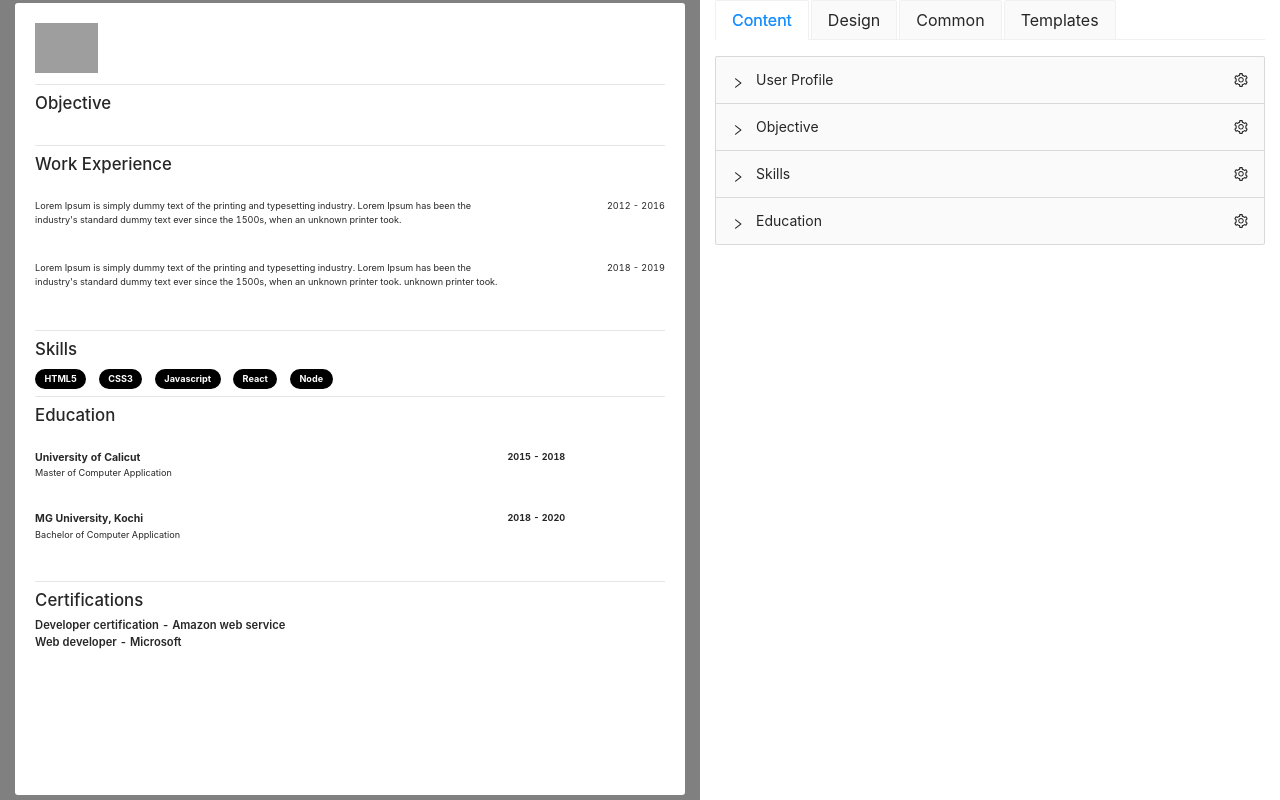
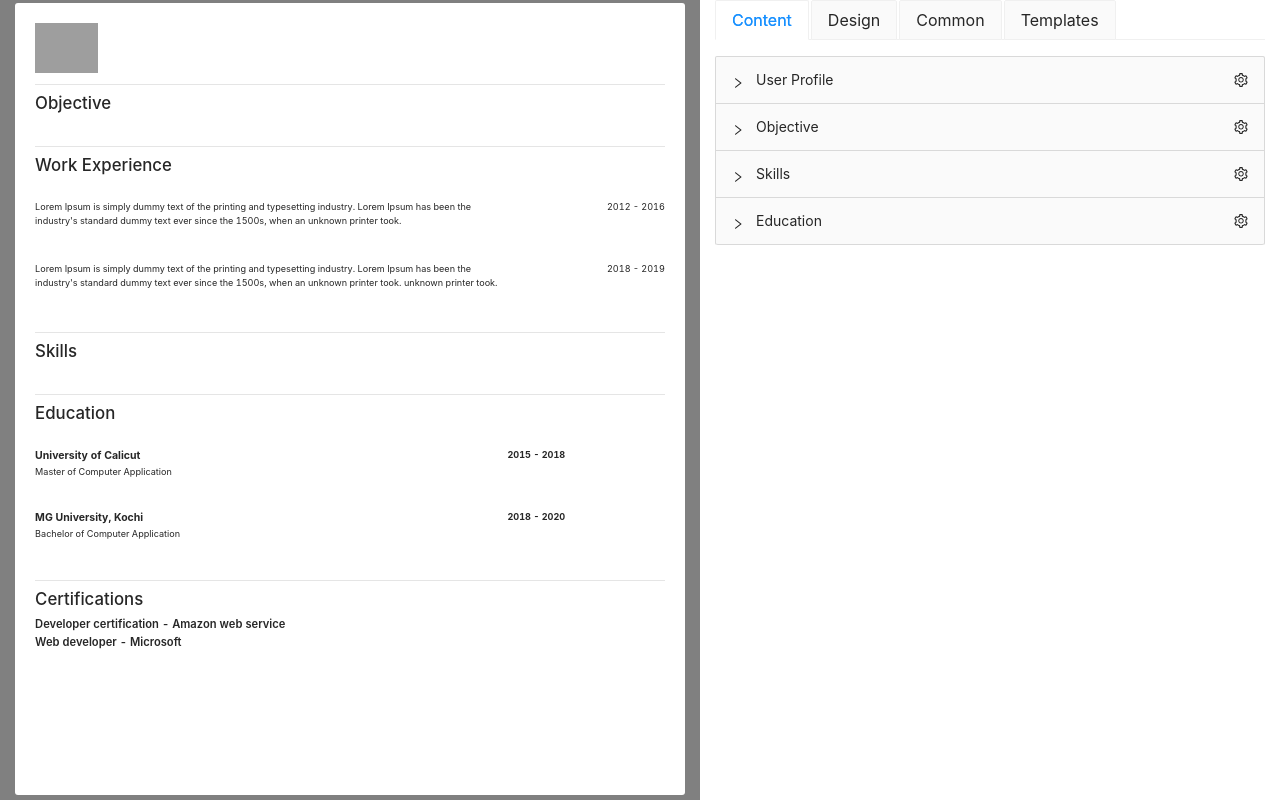
Before and after one commit to rasheequec/Resume-Builder, a React (Create React App) app: page / in a window 1280 px wide. Built offline with nearby package versions, Linux system fonts and the light colour scheme; grey boxes are pictures that could not be loaded.

Commit message:
added dynamic skills

```diff
--- a/src/components/settings/content/skills.js
+++ b/src/components/settings/content/skills.js
@@ -4,8 +4,8 @@ import { DeleteOutlined, PlusOutlined } from '@ant-design/icons';
 
 
 
-const Skills = () => {
-
+const Skills = (props) => {
+  const { data, updateData } = props;
   const [skills, setSkills] = useState([{id:1, skill:""}])
   const addField = () => {
     setSkills([...skills, {id: Math.random(), skill:""}])
@@ -13,17 +13,27 @@ const Skills = () => {
   const deleteField = id => {
     let newSkills = skills.filter(data => data.id != id)
     setSkills(newSkills)
+    let skillArray = []
+    newSkills.forEach(item => {
+      skillArray.push(item.skill)
+    })
+    let newData = {...data, skills: skillArray}
+    updateData(newData)
   }
   const changeHandle = e => {
-    setSkills(
-      skills.map((item) => {
-        if (item.id == e.target.name) {
-          item.skill = e.target.value;
-        }
-        return item
-      })
-    );
-    console.log(skills)
+    let newSkills = skills.map((item) => {
+      if (item.id == e.target.name) {
+        item.skill = e.target.value;
+      }
+      return item
+    });
+    setSkills(newSkills)
+    let skillArray = []
+    newSkills.forEach(item => {
+      skillArray.push(item.skill)
+    })
+    let newData = {...data, skills: skillArray}
+    updateData(newData)
   }
   return (
     <Form name="dynamic_form_item">
--- a/src/components/template/basic/index.js
+++ b/src/components/template/basic/index.js
@@ -2,6 +2,7 @@ import React from 'react'
 import './index.css'
 import ProfileSection from './profileSection'
 import ObjectiveSection from './objectiveSection'
+import SkillSection from './skillSection'
 
 const BasicTemplate = (props) => {
   const { photo, name, title, address1, address2, phone, website, email } = props.data.profile;
@@ -27,15 +28,7 @@ const BasicTemplate = (props) => {
                         <div className="experience-date">
                             <p>2018 - 2019</p>
                         </div>
-                        <div className="maincontent">
-                            <hr/>
-                            <h5>Skills</h5>
-                            <p className="skills">HTML5</p>
-                            <p className="skills">CSS3</p>
-                            <p className="skills">Javascript</p>
-                            <p className="skills">React</p>
-                            <p className="skills">Node</p>
-                        </div>
+                        <SkillSection data = {props.data}/>
                         <div className="maincontent">
                             <hr />
                             <h5>Education</h5>
--- /dev/null
+++ b/src/components/template/basic/skillSection.js
@@ -0,0 +1,22 @@
+import React from 'react'
+
+const SkillSection = (props) => {
+    const { skills } = props.data;
+return(
+    <React.Fragment>
+                        <div className="maincontent">
+                            <hr/>
+                            <h5>Skills</h5>
+                            {
+                                skills.map(item => {
+                                    return(
+                                    <p className="skills">{item}</p>
+                                    )
+                                })
+                            }
+                        </div>
+    </React.Fragment>
+)
+}
+
+export default SkillSection
```
